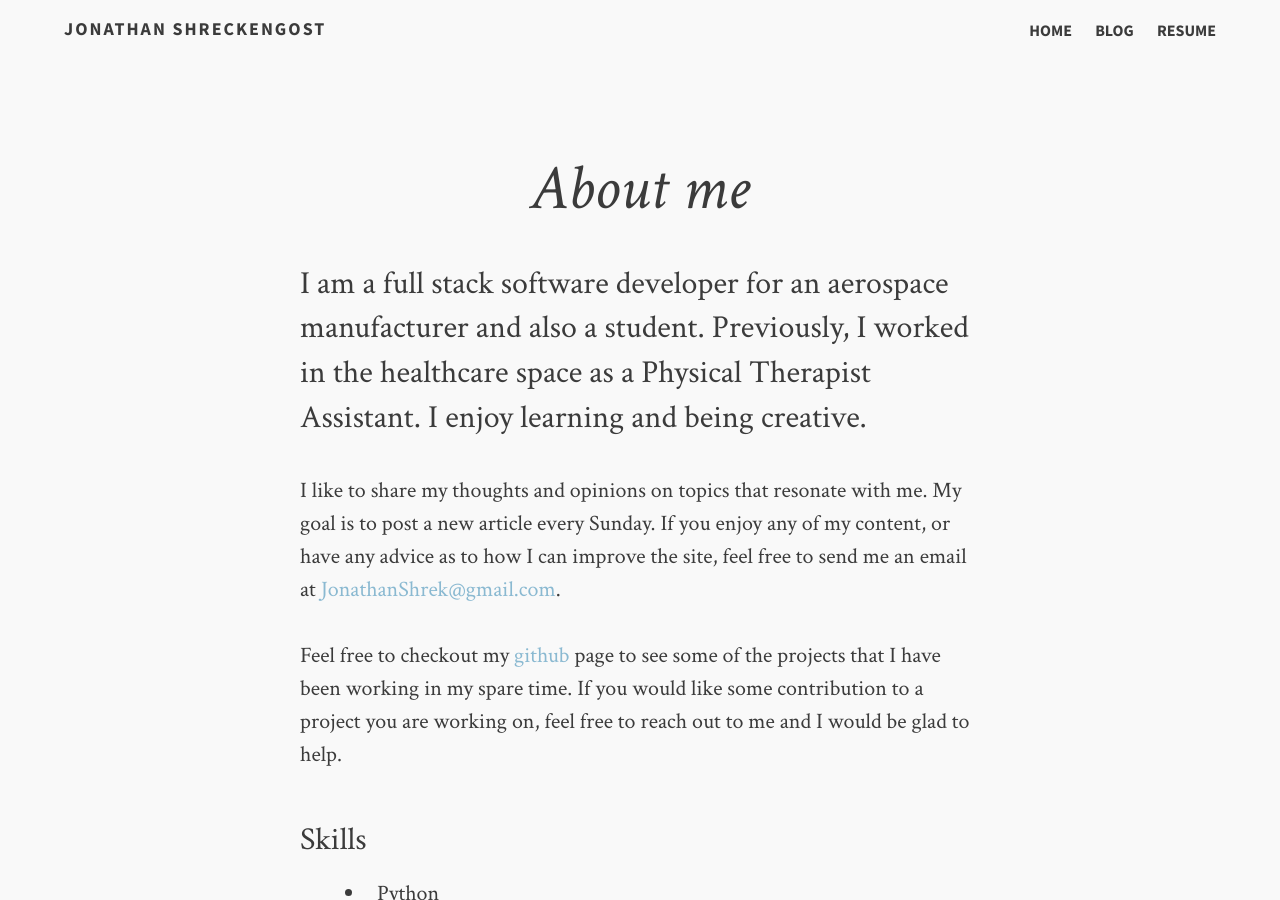
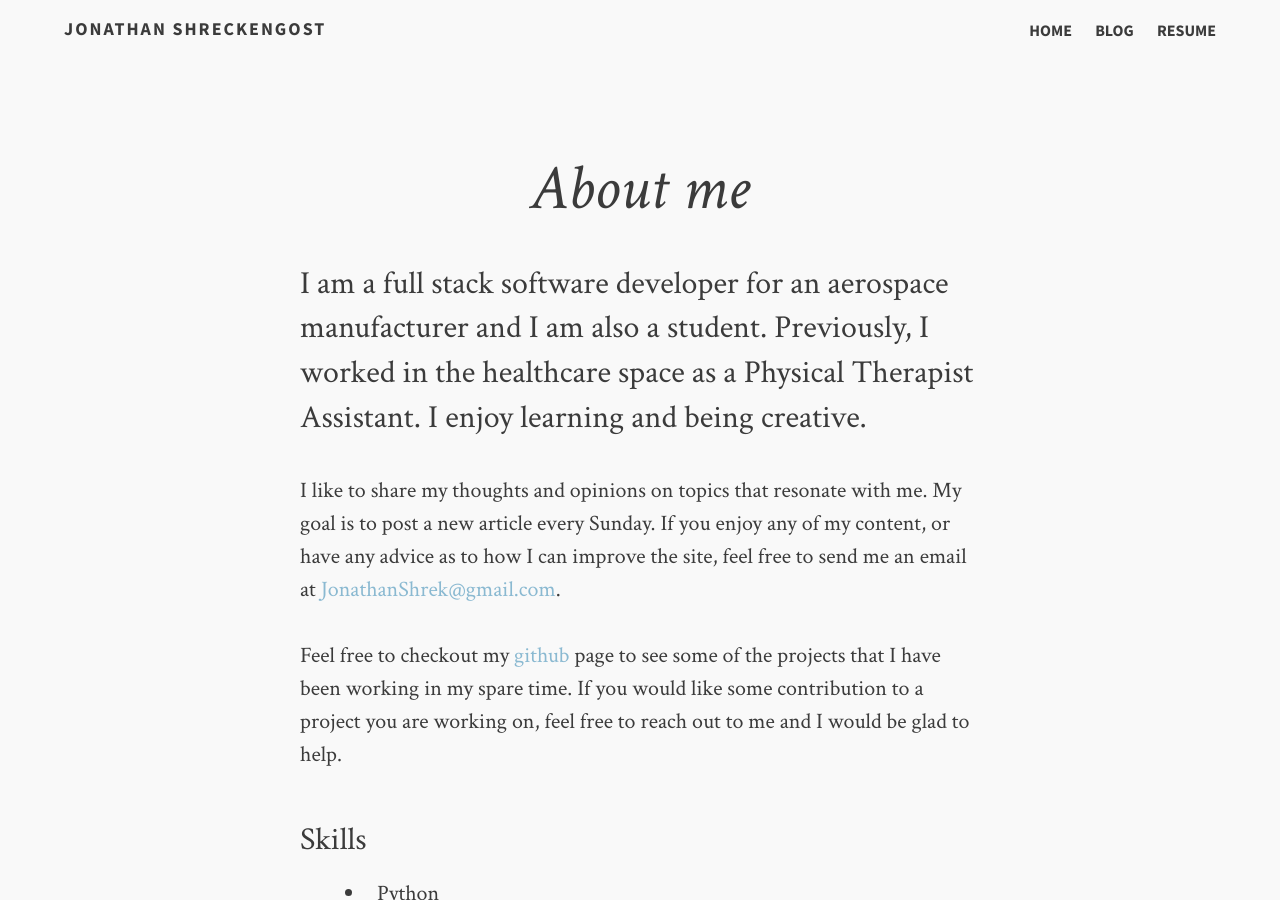
Before and after one commit to JonathanShrek/jonathanshrek.github.io, a Jekyll site: the page built from index.md, in a window 1280 px wide and 900 px high. Built offline with Jekyll 4.4.1, drawn with Linux system fonts in a browser that asks for light colours.

```diff
--- a/index.md
+++ b/index.md
@@ -1,7 +1,7 @@
 ---
 layout: post-no-feature #page
 title: "About me"
-description: I am a full stack software developer for an aerospace manufacturer and also a student. Previously, I worked in the healthcare space as a Physical Therapist Assistant. I enjoy learning and being creative.
+description: I am a full stack software developer for an aerospace manufacturer and I am also a student. Previously, I worked in the healthcare space as a Physical Therapist Assistant. I enjoy learning and being creative.
 tags: [Jekyll, theme, responsive, blog, template]
 #image:
   #feature: typewriter.jpg
```
Also changed, not shown: _posts/2020-10-22-time.md (added, +27 -0 lines).
